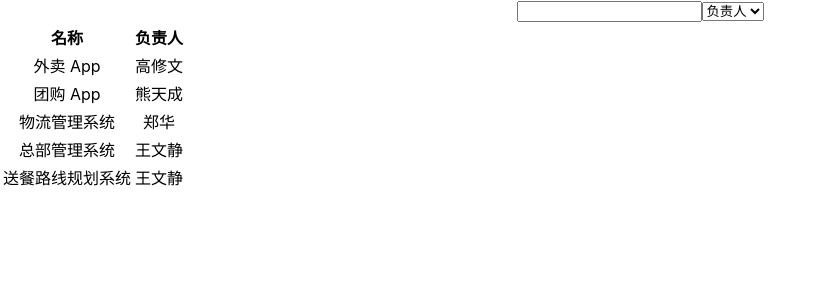
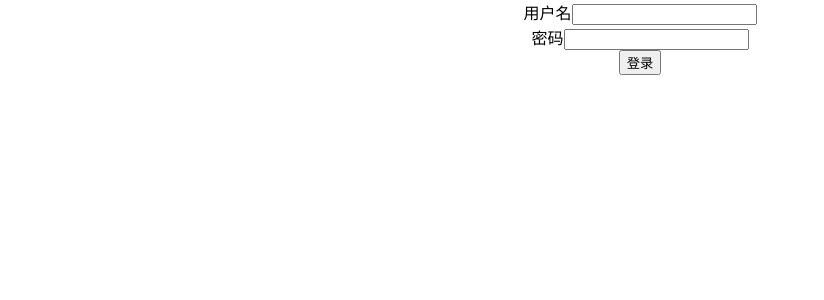
Before and after one commit to Esmio/jira-demo, a React (Create React App) app: page / in a window 1280 px wide. Shown: the top 300 px of the page, without its empty margins (0-824 px from the left). Built offline with nearby package versions, Linux system fonts and the light colour scheme; data requests are answered from the project's data file.

Commit message:
feat: useAuth

```diff
--- a/package.json
+++ b/package.json
@@ -22,7 +22,7 @@
     "build": "react-scripts build",
     "test": "react-scripts test",
     "eject": "react-scripts eject",
-    "json-server": "json-server __json_server_mock__/db.json --watch --port 3001"
+    "json-server": "json-server __json_server_mock__/db.json --watch --port 3001 --middlewares ./__json_server_mock__/middleware.js"
   },
   "eslintConfig": {
     "extends": [
--- a/src/App.tsx
+++ b/src/App.tsx
@@ -1,12 +1,14 @@
 import React from "react";
-import ProjectListScreen from 'screens/project-list';
+import LoginScreen from 'screens/login';
+// import ProjectListScreen from 'screens/project-list';
 
 import "./App.css";
 
 function App() {
   return (
     <div className="App">
-      <ProjectListScreen />
+      {/* <ProjectListScreen /> */}
+      <LoginScreen />
     </div>
   );
 }
--- /dev/null
+++ b/src/auth-provider.ts
@@ -0,0 +1,45 @@
+import { User } from 'screens/project-list/search-panel';
+
+const apiUrl = process.env.REACT_APP_API_URL;
+const localStorageKey = '__auth_provider_token__';
+
+export const getToken = () => window.localStorage.getItem(localStorageKey);
+
+export const handleUserResponse = ({ user }: {user: User }) => {
+  window.localStorage.setItem(localStorageKey, user.token || '');
+  return user;
+};
+
+export const login = (data: { username: string; password: string }) => {
+  return fetch(`${apiUrl}/login`, {
+    method: "POST",
+    headers: {
+      "Content-Type": "application/json",
+    },
+    body: JSON.stringify(data),
+  }).then(async (response) => {
+    if (response.ok) {
+      return handleUserResponse(await response.json());
+    } else {
+      return Promise.reject(data);
+    }
+  });
+}
+
+export const register = (data: { username: string; password: string }) => {
+  return fetch(`${apiUrl}/register`, {
+    method: "POST",
+    headers: {
+      "Content-Type": "application/json",
+    },
+    body: JSON.stringify(data),
+  }).then(async (response) => {
+    if (response.ok) {
+      return handleUserResponse(await response.json());
+    } else {
+      return Promise.reject(data);
+    }
+  });
+}
+
+export const logout = async () => window.localStorage.removeItem(localStorageKey);
--- /dev/null
+++ b/src/context/auth-context.tsx
@@ -0,0 +1,37 @@
+import React, { ReactNode, useState } from "react";
+import * as auth from 'auth-provider';
+import { User } from 'screens/project-list/search-panel';
+
+interface AuthForm {
+  username: string;
+  password: string;
+}
+
+const AuthContext = React.createContext<{
+  user: User | null;
+  login: (form: AuthForm) => Promise<void>;
+  register: (form: AuthForm) => Promise<void>;
+  logout: () => Promise<void>;
+} | undefined>(undefined);
+
+AuthContext.displayName = "AuthContext";
+
+export const AuthProvider = ({children}: {children: ReactNode}) => {
+  const [user, setUser] = useState<User | null>(null);
+
+  // point free
+  const login = (form: AuthForm) => auth.login(form).then(setUser);
+  const register = (form: AuthForm) => auth.register(form).then(setUser);
+  const logout = () => auth.logout().then(() => setUser(null));
+
+  return <AuthContext.Provider value={{ user, login, register, logout }} children={children} />
+};
+
+export const useAuth = () => {
+  const context = React.useContext(AuthContext);
+  if (!context) {
+    throw new Error('useAuth必须在AuthProvider中使用');
+  }
+
+  return context;
+}
--- /dev/null
+++ b/src/context/index.tsx
@@ -0,0 +1,7 @@
+import { AuthProvider } from './auth-context';
+
+export const AppProviders = ({ children }: { children: React.ReactNode }) => {
+  return <AuthProvider>
+    {children}
+  </AuthProvider>
+};
--- a/src/index.tsx
+++ b/src/index.tsx
@@ -2,11 +2,14 @@ import React from 'react';
 import ReactDOM from 'react-dom';
 import './index.css';
 import App from './App';
+import { AppProviders } from 'context';
 import reportWebVitals from './reportWebVitals';
 
 ReactDOM.render(
   <React.StrictMode>
-    <App />
+    <AppProviders>
+      <App />
+    </AppProviders>
   </React.StrictMode>,
   document.getElementById('root')
 );
--- /dev/null
+++ b/src/screens/login/index.tsx
@@ -0,0 +1,32 @@
+import { useAuth } from 'context/auth-context';
+import React, { FormEvent } from "react";
+
+function LoginScreen() {
+  const { login, user } = useAuth()
+
+  const handleSubmit = (event: FormEvent<HTMLFormElement>) => {
+    event.preventDefault();
+    const username = (event.currentTarget.elements[0] as HTMLInputElement).value;
+    const password = (event.currentTarget.elements[1] as HTMLInputElement).value;
+    login({ username, password })
+  };
+
+  return (
+    <form onSubmit={handleSubmit}>
+      {
+        user ? <div>登录成功，用户名：{user?.name}</div> : null
+      }
+      <div>
+        <label htmlFor="username">用户名</label>
+        <input type="text" id={"username"} />
+      </div>
+      <div>
+        <label htmlFor="password">密码</label>
+        <input type="password" id={"password"} />
+      </div>
+      <button type={"submit"}>登录</button>
+    </form>
+  );
+}
+
+export default LoginScreen;
--- a/src/screens/project-list/search-panel.tsx
+++ b/src/screens/project-list/search-panel.tsx
@@ -1,11 +1,11 @@
 import React from 'react';
-
 export interface User {
   id: string;
   name: string;
   email: string;
   title: string;
   organization: string;
+  token: string;
 }
 
 interface SearchPanelProps {
--- a/src/utils/index.ts
+++ b/src/utils/index.ts
@@ -32,7 +32,7 @@ export const useMount = (callback: () => void) => {
 //   }
 // }
 
-export const useDebounce = (value: unknown, delay?: number) => {
+export const useDebounce = <V>(value: V, delay?: number) => {
   const [debouncedValue, setDebouncedValue] = useState(value);
 
   useEffect(() => {
```
Also changed, not shown: __json_server_mock__/middleware.js (added, +16 -0 lines).
